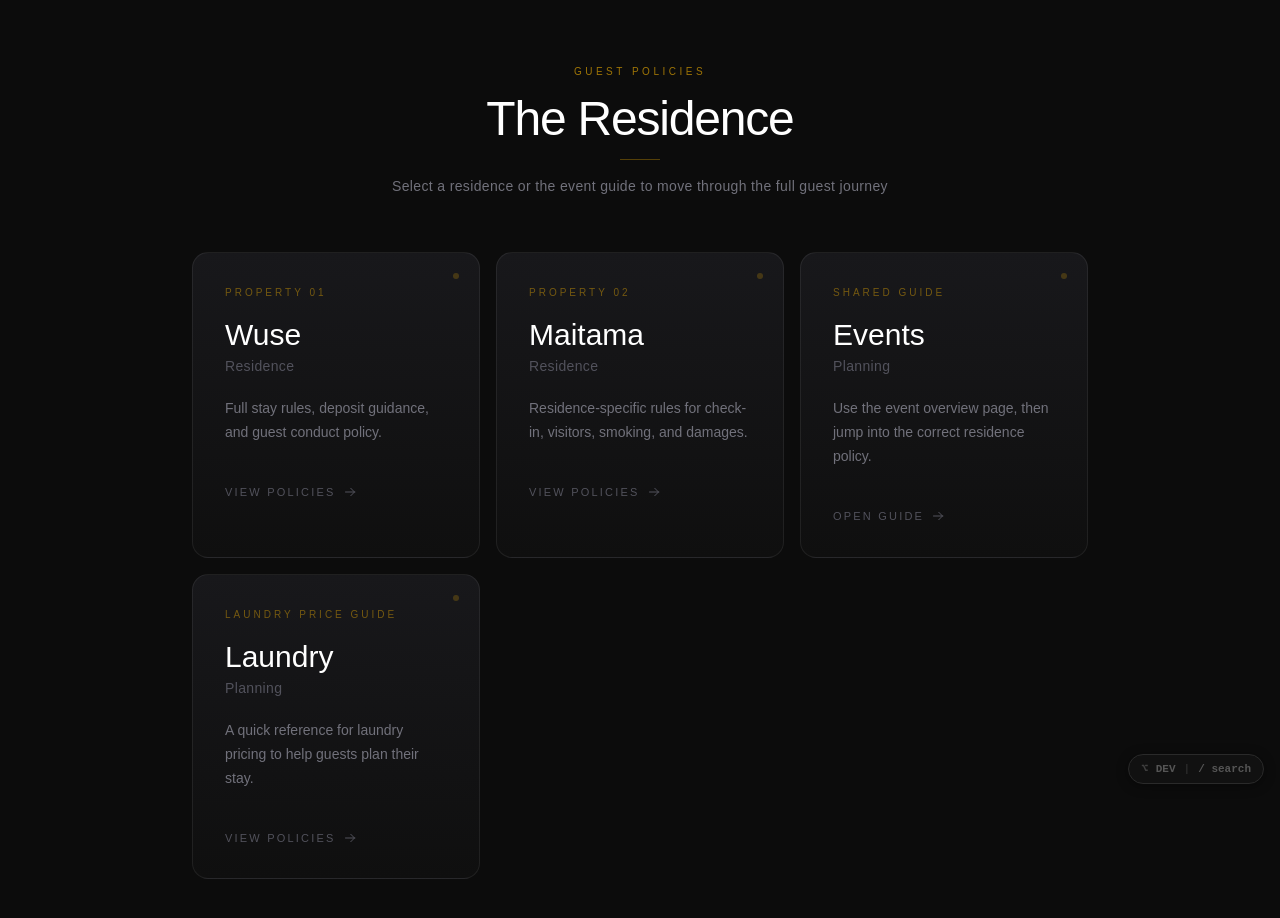
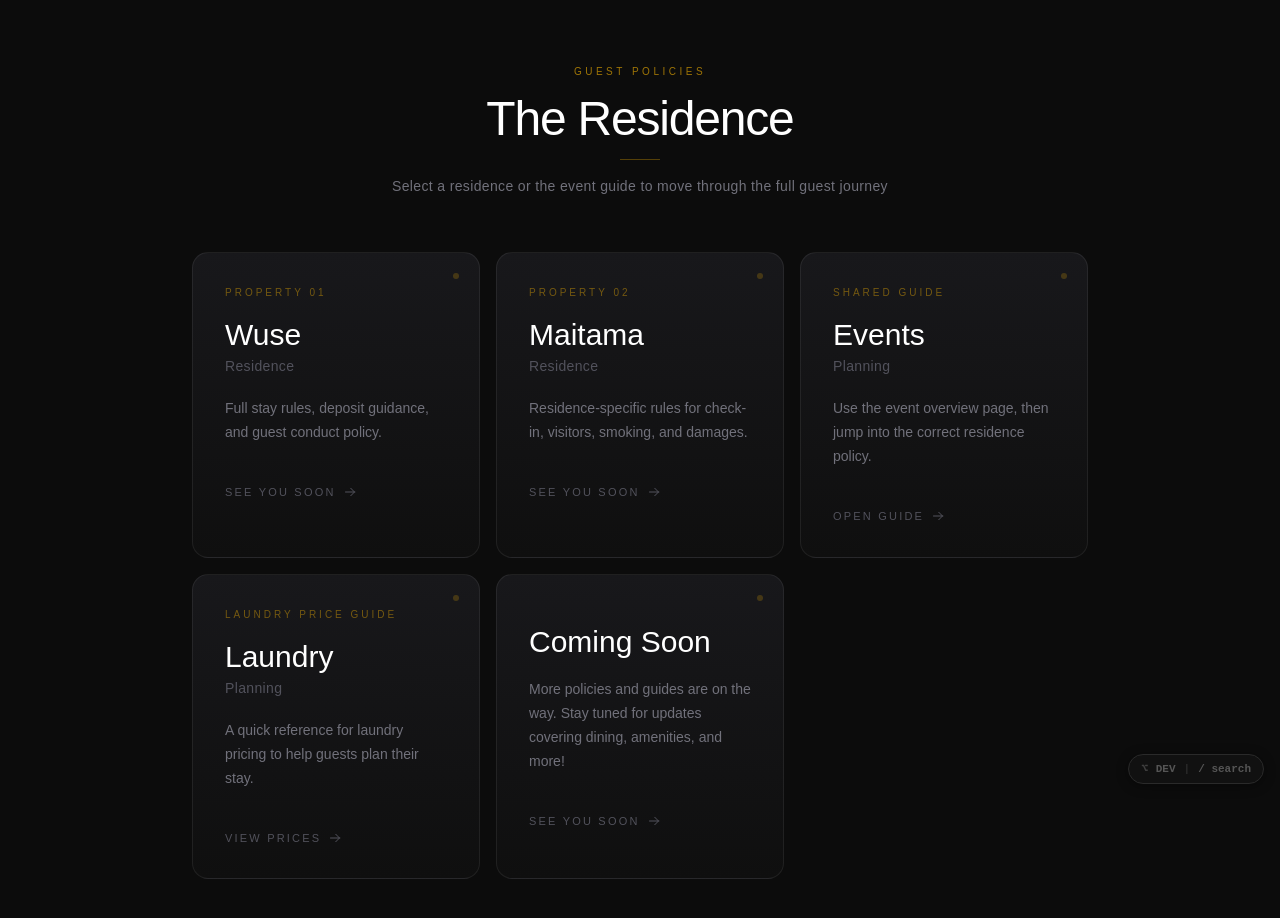
Before and after one commit to casalavorolimitedIT/Guest-policies, a Next.js app: page / in a window 1280 px wide. Shown: the top 918 px of the page. Built offline with nearby package versions, Linux system fonts and the light colour scheme.

Commit message:
feat: add "Coming Soon" property and update button text for improved user guidance

```diff
--- a/app/page.tsx
+++ b/app/page.tsx
@@ -33,6 +33,22 @@ const properties = [
     suffix: "Planning",
     description: "A quick reference for laundry pricing to help guests plan their stay.",
   },
+  {
+    number: "05",
+    name: "Coming Soon",
+    href: "#",
+    eyebrow: "",
+    suffix: "",
+    description: "More policies and guides are on the way. Stay tuned for updates covering dining, amenities, and more!",
+  },
+  // {
+  //   number: "04",
+  //   name: "Laundry",
+  //   href: "/laundry",
+  //   eyebrow: "Laundry price guide",
+  //   suffix: "Planning",
+  //   description: "A quick reference for laundry pricing to help guests plan their stay.",
+  // },
 ];
 
 export default function Home() {
@@ -84,7 +100,7 @@ export default function Home() {
 
             {/* CTA */}
             <div className="flex items-center gap-2 text-[11px] uppercase tracking-[0.2em] text-zinc-600 group-hover:text-amber-400/70 transition-colors duration-300">
-              <span>{property.name === "Events" ? "Open guide" : "View policies"}</span>
+              <span>{property.name === "Events" ? "Open guide" : property.name === "Laundry" ? "View Prices" : "See you soon"}</span>
               <svg
                 className="w-3 h-3 transition-transform duration-300 group-hover:translate-x-1"
                 fill="none"
```
